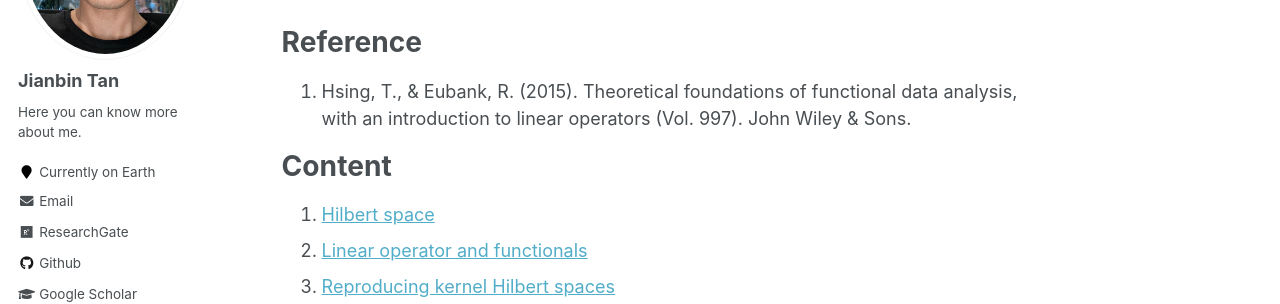
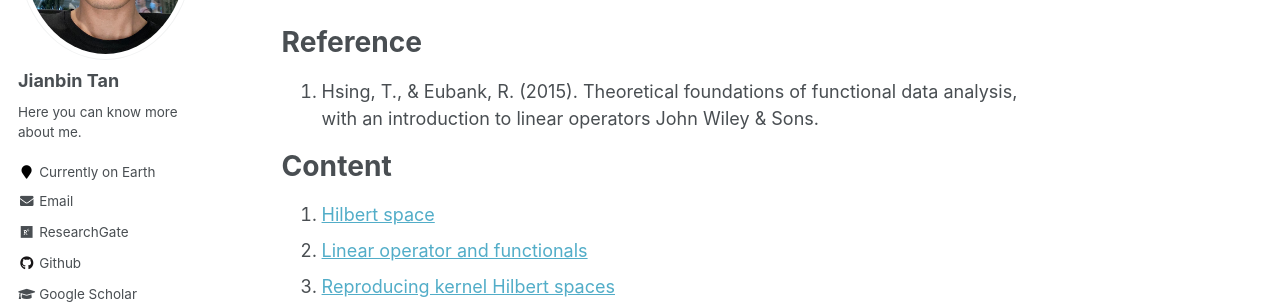
Before and after one commit to Tan-jianbin/Tan-jianbin.github.io, a Jekyll site: the page built from _teaching/2019-fall-teaching.md, in a window 1280 px wide and 1112 px high. Shown: the part 266-570 px from the top of the window. Built offline with Jekyll 4.4.1, drawn with Linux system fonts in a browser that asks for light colours.

Commit message:
Update 2019-fall-teaching.md

```diff
--- a/_teaching/2019-fall-teaching.md
+++ b/_teaching/2019-fall-teaching.md
@@ -14,7 +14,7 @@
 Reference
 ======
 
-1. Hsing, T., & Eubank, R. (2015). Theoretical foundations of functional data analysis, with an introduction to linear operators (Vol. 997). John Wiley & Sons.
+1. Hsing, T., & Eubank, R. (2015). Theoretical foundations of functional data analysis, with an introduction to linear operators John Wiley & Sons.
 
 Content
 ======
```
